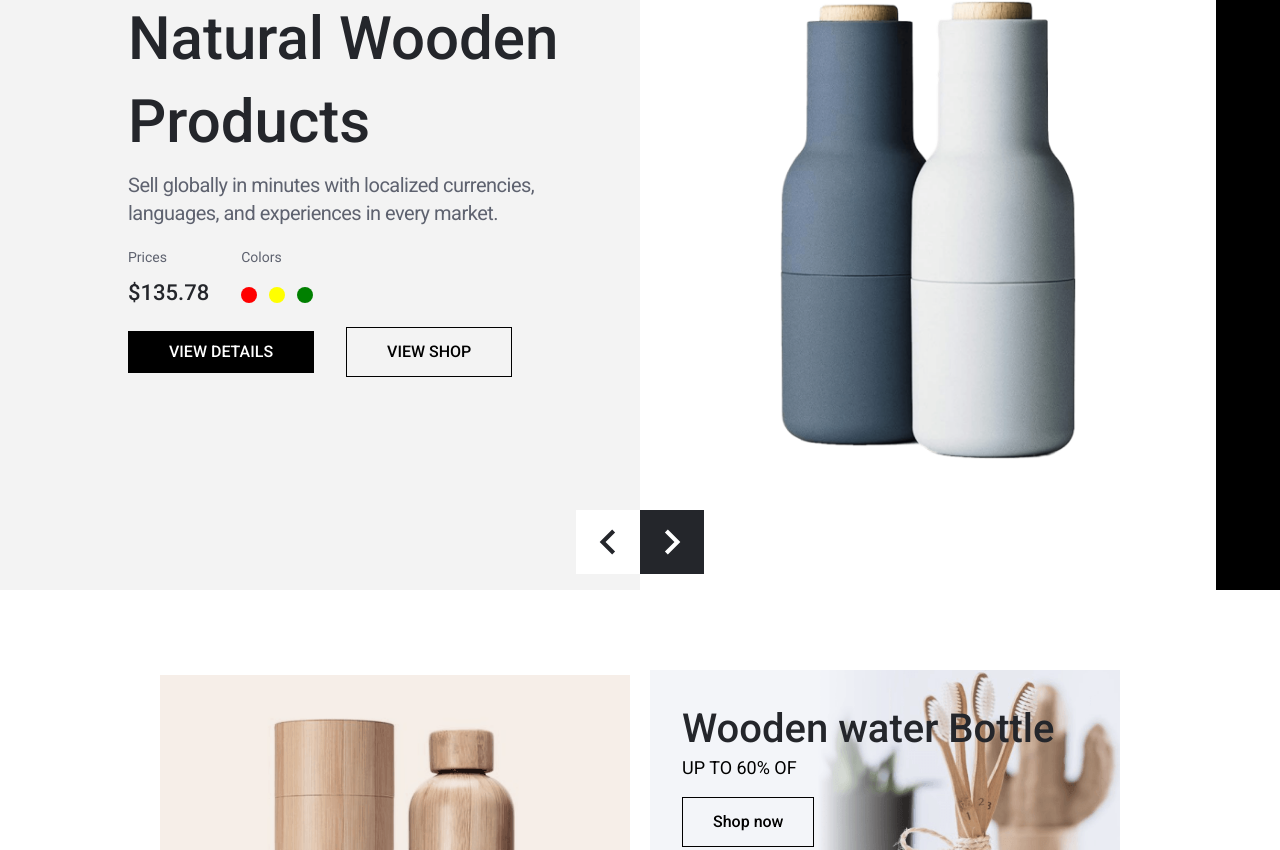
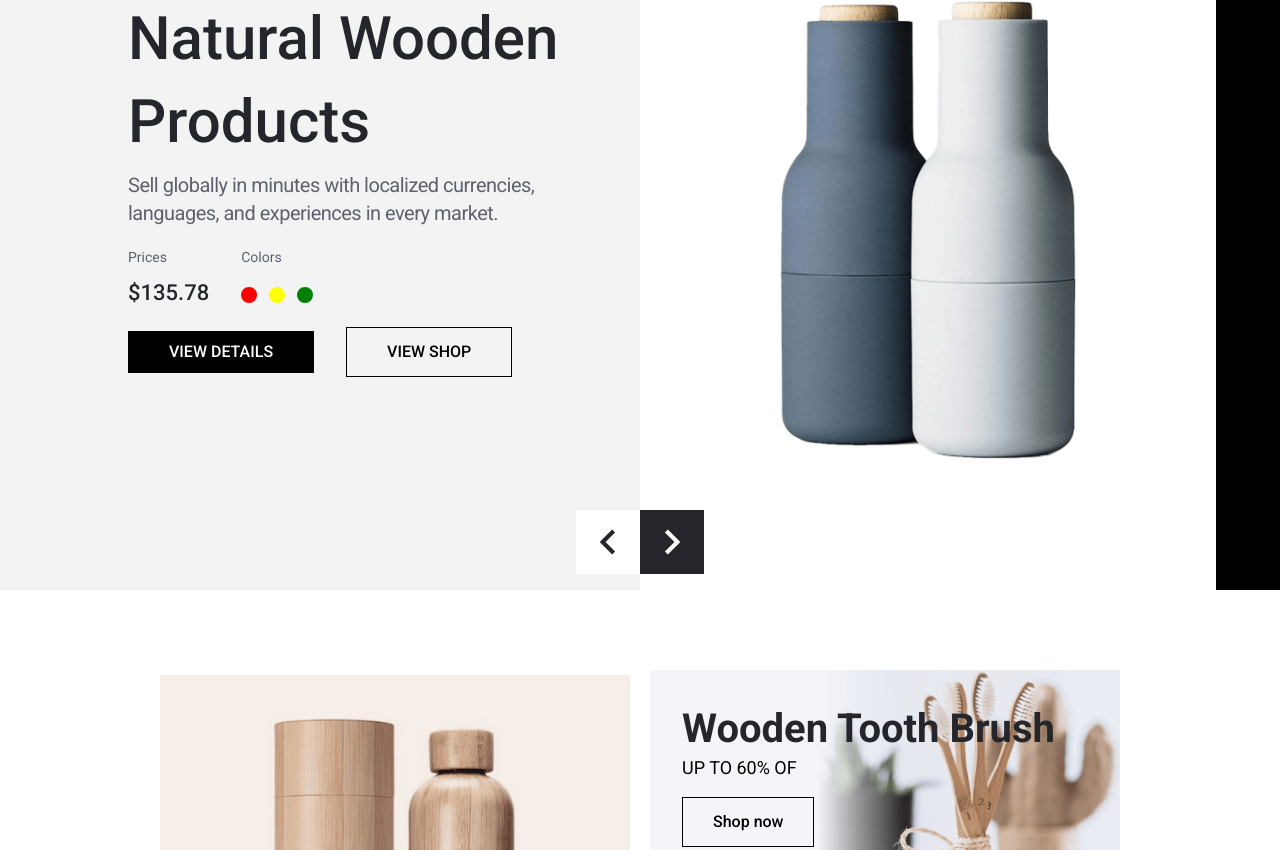
Before and after one commit to rafi-e/woodcrafiee, a React (Vite) app: page / in a window 1280 px wide. Shown: the part 210-1060 px from the top of the page. Built offline with nearby package versions, Linux system fonts and the light colour scheme.

Commit message:
update responsive

```diff
--- a/src/assets/data/data.js
+++ b/src/assets/data/data.js
@@ -28,6 +28,7 @@ export const menulists = [
     description:
       "Sell globally in minutes with localized currencies, languages, and experiences in every market.",
     image: "../images/hero/h1.png",
+    shop: 9,
     price: [
       {
         color: "red",
@@ -56,6 +57,7 @@ export const menulists = [
     description:
       "Sell globally in minutes with localized currencies, languages, and experiences in every market.",
     image: "../images/hero/h2.png",
+    shop: 10,
     price: [
       {
         color: "red",
@@ -246,6 +248,80 @@ export const menulists = [
       { color: "beige", value: 780.75 },
     ],
     color: [{ value: "black" }, { value: "gray" }, { value: "beige" }],
+  },
+  {
+    id: 9,
+    title: "Organic Tumbler",
+    description:
+      "Sell globally in minutes with localized currencies, languages, and experiences in every market.",
+    images: [
+      {
+        image: "../images/hero/h1.png",
+      },
+      { image: "../images/product/product1.2.png" },
+      { image: "../images/product/product1.3.png" },
+    ],
+    discount: 15,
+    rating: 4.7,
+    featured: true,
+    price: [
+      {
+        color: "red",
+        value: 154.23,
+      },
+      {
+        color: "yellow",
+        value: 123.43,
+      },
+      {
+        color: "green",
+        value: 43.34,
+      },
+    ],
+    color: [
+      { value: "red" },
+      { value: "yellow" },
+      {
+        value: "green",
+      },
+    ],
+  },
+  {
+    id: 10,
+    title: "Wooden Tumbler",
+    description:
+      "Indulge in luxury with our Elegant and Comfortable Wooden Couch. Crafted with meticulous attention to detail, this couch adds a touch of sophistication to your living room. The 25% discount makes it a premium choice without compromising on quality. With an impressive rating of 4.8, this couch is a featured product for those who seek both style and comfort.",
+    images: [
+      {
+        image: "../images/hero/h2.png",
+      },
+      { image: "../images/product/product1.2.png" },
+      { image: "../images/product/product1.3.png" },
+    ],
+    discount: 20,
+    rating: 4.6,
+    featured: false,
+    price: [
+      {
+        color: "red",
+        value: 154.23,
+      },
+      {
+        color: "yellow",
+        value: 123.43,
+      },
+      {
+        color: "green",
+        value: 43.34,
+      },
+    ],
+    color: [
+      { value: "red" },
+      { value: "yellow" },
+      {
+        value: "green",
+      },
+    ],
   },
 ];
 
--- a/src/components/cart/ModelCart.jsx
+++ b/src/components/cart/ModelCart.jsx
@@ -69,7 +69,7 @@ export const ModelCart = () => {
         <>
           <div className="cartoverlay" onClick={closeModal}></div>
           <div
-            className={`cartmodel w-4/5 md:w-1/2 p-16 text-primary ${
+            className={`cartmodel w-4/5 md:w-1/2 lg:w-1/3 p-10 lg:p-16 text-primary ${
               isClosing ? "closing" : ""
             }`}
           >
@@ -107,7 +107,7 @@ export const ModelCart = () => {
             </div>
             {activeTab == "cart" ? (
               <>
-                <div className="h-64 md:h-80 overflow-auto">
+                <div className="lg:h-64 md:h-52 h-80 overflow-auto">
                   {cartItems.map((item) => (
                     <CartProduct
                       key={item.id}
@@ -166,8 +166,8 @@ export const CartProduct = ({ id, cover, title, price, quantity }) => {
   };
   return (
     <>
-      <div className="mt-5 border-b-2 border-gray-200 pb-5">
-        <div className="flex items-center gap-5">
+      <div className="mt-5 border-b-2 border-gray-200 pb-2 lg:pb-5">
+        <div className="flex items-center gap-2 lg:gap-5">
           <div className="images w-20 h-20">
             {cover?.slice(0, 1).map((images, i) => (
               <img
--- a/src/components/common/Header.jsx
+++ b/src/components/common/Header.jsx
@@ -55,11 +55,11 @@ export const Header = () => {
           <div
             className={` ${
               isScrolled ? "lg:bg-none" : "lg:bg-black"
-            } lg:h-[88px] lg:absolute lg:top-0 lg:right-0 lg:w-1/3 lg:z-10
+            } lg:h-[80px] lg:absolute lg:top-0 lg:right-0 lg:w-1/3 lg:z-10
             `}
           ></div>
         )}
-        <nav className="flex justify-between items-center relative py-4 px-0 md:px-4">
+        <nav className="flex justify-between items-center relative py-2 px-0 md:px-4">
           <div className="flex items-center gap-14">
             <Link to="/">
               <img
--- a/src/components/hero/Hero.jsx
+++ b/src/components/hero/Hero.jsx
@@ -5,6 +5,7 @@ import { herolist } from "../../assets/data/data";
 import { MdKeyboardArrowLeft, MdKeyboardArrowRight } from "react-icons/md";
 import "slick-carousel/slick/slick.css";
 import "slick-carousel/slick/slick-theme.css";
+import { Link } from "react-router-dom";
 
 function SampleNextArrow(props) {
   const { onClick } = props;
@@ -51,6 +52,7 @@ export const Hero = () => {
               key={item.id}
               title={item.title}
               description={item.description}
+              shop={item.shop}
               prices={item.price}
               colors={item.color}
               image={item.image}
@@ -63,7 +65,7 @@ export const Hero = () => {
   );
 };
 
-export const HeroItem = ({ title, description, prices, colors, image }) => {
+export const HeroItem = ({ title, description, shop, prices, colors, image }) => {
   const [selectedColor, setSelectedColor] = useState(colors[0].value);
   const [selectedPrice, setSelectedPrice] = useState(
     prices.find((price) => price.color === colors[0].value)
@@ -89,7 +91,12 @@ export const HeroItem = ({ title, description, prices, colors, image }) => {
             <div>
               <Caption>Prices</Caption>
               <div className="mt-3">
-                <Title level={5} className=" text-base md:text-lg lg:text-[22px]">${selectedPrice.value.toFixed(2)}</Title>
+                <Title
+                  level={5}
+                  className=" text-base md:text-lg lg:text-[22px]"
+                >
+                  ${selectedPrice.value.toFixed(2)}
+                </Title>
               </div>
             </div>
             <div>
@@ -109,8 +116,16 @@ export const HeroItem = ({ title, description, prices, colors, image }) => {
             </div>
           </div>
           <div className="flex items-center gap-8">
-            <button className="primary-bton uppercase text-[10px] lg:text-base md:px-6 lg:px-10">view details</button>
-            <button className="secondary-bton uppercase text-[10px] lg:text-base md:px-6 lg:px-10">view shop</button>
+            <Link to={`/product-details/${shop}`}>
+              <button className="primary-bton uppercase text-[10px] lg:text-base md:px-6 lg:px-10">
+                view details
+              </button>
+            </Link>
+            <Link to="/shop">
+              <button className="secondary-bton uppercase text-[10px] lg:text-base md:px-6 lg:px-10">
+                view shop
+              </button>
+            </Link>
           </div>
         </div>
         <div className="right bg-white p-5  w-1/2 h-full flex justify-center items-center relative z-50">
@@ -135,13 +150,13 @@ const Banner = () => {
         </div>
         <div className="flex justify-between flex-col gap-8">
           <BannerCard
-            title="Wooden water Bottle"
+            title="Wooden Tooth Brush"
             desc="UP TO 60% OF"
             cover="../images/hero/product2.png"
             className={true}
           />
           <BannerCard
-            title="Wooden water Bottle"
+            title="Organic Wofen Bag"
             desc="UP TO 60% OF"
             cover="../images/hero/product3.png"
             className={true}
@@ -166,11 +181,17 @@ const BannerCard = ({ title, desc, cover, className, classSecond }) => {
           } ${className && classSecond ? "left-0 lg:left-48 top-0 w-96" : ""}`}
         >
           <div>
-            <Title level={2}>{title}</Title>
+            <div className=" text-[24px] md:text-[40px] font-[700] text-primary">
+              {title}
+            </div>
             <p className="text-lg font-normal leading-none">{desc}</p>
           </div>
           <div className="w-1/2 mt-5">
-            <button className="secondary-btn flex justify-end">Shop now</button>
+            <Link to="/shop">
+              <button className="secondary-btn flex justify-end">
+                Shop now
+              </button>
+            </Link>
           </div>
         </div>
       </div>
--- a/src/components/product/ProductCard2.jsx
+++ b/src/components/product/ProductCard2.jsx
@@ -28,8 +28,6 @@ export const ProductCard2 = ({
   discount,
   rating,
   featured,
-  //   category,
-  //   color,
 }) => {
   return (
     <>
--- a/src/screen/product/Product.jsx
+++ b/src/screen/product/Product.jsx
@@ -15,7 +15,7 @@ export const Product = () => {
             </BodyOne>
           </div>
           <div className="content grid grid-cols-1 md:grid-cols-2 lg:grid-cols-4 gap-7">
-            {productlists.map((product, index) => (
+            {productlists.slice(0, 8).map((product, index) => (
               <ProductCard
                 id={product.id}
                 key={index}
--- a/src/screen/shop/Shop.jsx
+++ b/src/screen/shop/Shop.jsx
@@ -5,7 +5,7 @@ export const Shop = () => {
   return (
     <>
       <section className="container mt-24 md:mt-32 grid grid-cols-1 md:grid-cols-2 lg:grid-cols-4 gap-7">
-      {productlists.map((product) => (
+      {productlists.slice(0, 8).map((product) => (
               <ProductCard2
                 id={product.id}
                 key={product.id}
```
Lines whose indentation alone changed are shown as unchanged.
